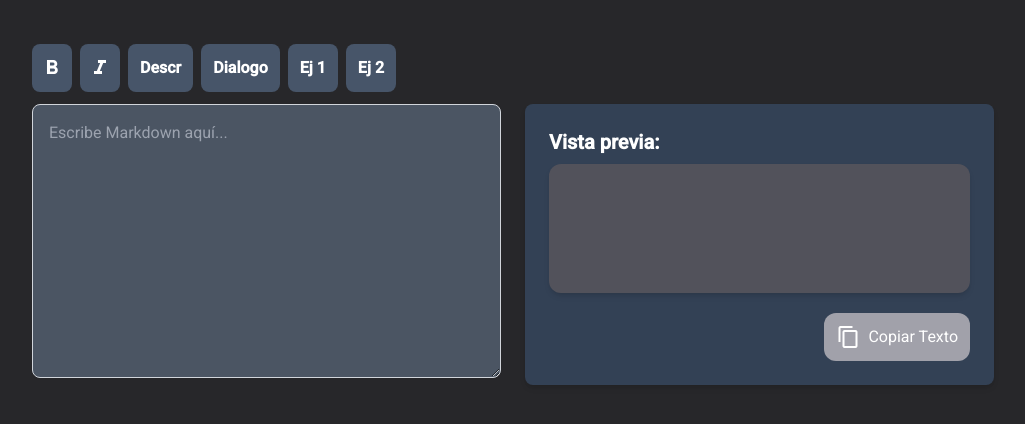
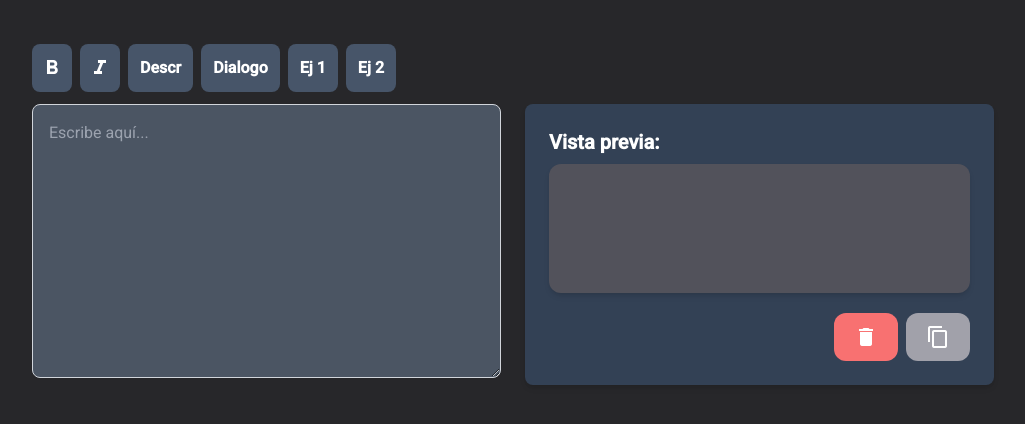
Before and after one commit to GuiVelMat/Editor-Texto-Rol, an Angular app: page / in a window 1280 px wide. Shown: the top 424 px of the page, without its empty margins (127-1152 px from the left). Built offline with nearby package versions, Linux system fonts and the light colour scheme.

Commit message:
Añadido un icono de borrar texto

```diff
--- a/src/app/shared/texto-rol/texto-rol.component.html
+++ b/src/app/shared/texto-rol/texto-rol.component.html
@@ -32,7 +32,7 @@
         <section class=" grid grid-cols-1 md:grid-cols-2 gap-6">
             <div class="input-container">
                 <form [formGroup]="markdownForm" class="space-y-4">
-                    <textarea formControlName="markdownText" placeholder="Escribe Markdown aquí..." rows="10" cols="50"
+                    <textarea formControlName="markdownText" placeholder="Escribe aquí..." rows="10" cols="50"
                         class="w-full p-4 border bg-gray-600 border-gray-300 rounded-lg shadow-sm focus:outline-none focus:ring-2 focus:ring-zinc-400 focus:border-zinc-400"></textarea>
                 </form>
             </div>
@@ -43,9 +43,12 @@
                     <div [innerHTML]="htmlContent" class="prose max-w-none p-5"></div>
                 </div>
 
-                <div class="flex justify-center sm:justify-end mt-5">
-                    <button class="p-3 bg-zinc-400 rounded-xl flex items-center" (click)="copyToClipboard()">
-                        <span class="material-icons mr-2">content_copy</span> Copiar Texto
+                <div class="flex justify-evenly sm:justify-end mt-5 gap-2">
+                    <button class="p-3 px-5 bg-red-400 rounded-xl flex items-center" (click)="deleteText()">
+                        <span class="material-icons">delete</span>
+                    </button>
+                    <button class="p-3 px-5 bg-zinc-400 rounded-xl flex items-center" (click)="copyToClipboard()">
+                        <span class="material-icons">content_copy</span>
                     </button>
                 </div>
             </div>
--- a/src/app/shared/texto-rol/texto-rol.component.ts
+++ b/src/app/shared/texto-rol/texto-rol.component.ts
@@ -49,6 +49,13 @@ export class TextoRolComponent {
     }
   }
 
+  deleteText() {
+    const textAreaControl = this.markdownForm.get('markdownText');
+    if (textAreaControl) {
+      textAreaControl.setValue(''); // Limpia el campo de texto
+    }
+  }
+
   copyToClipboard() {
     const textAreaControl = this.markdownForm.get('markdownText');
     if (textAreaControl) {
```
